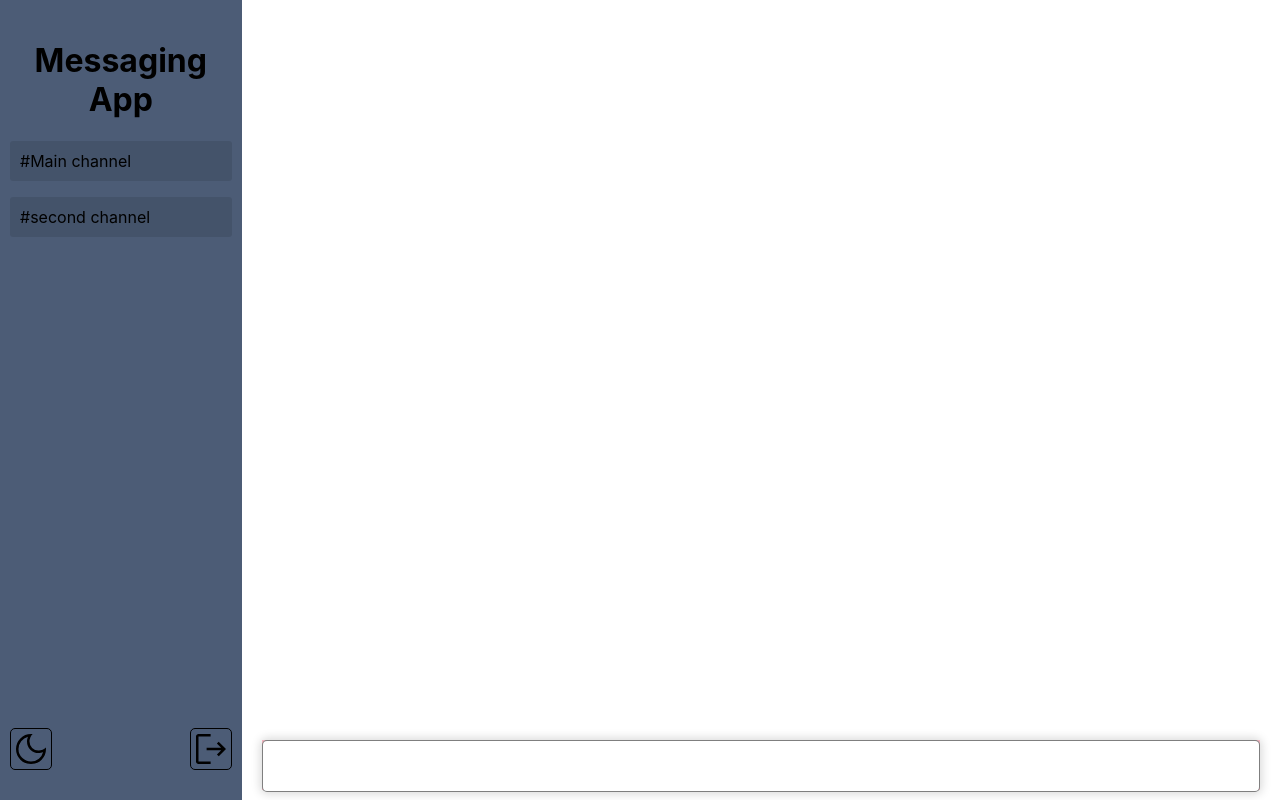
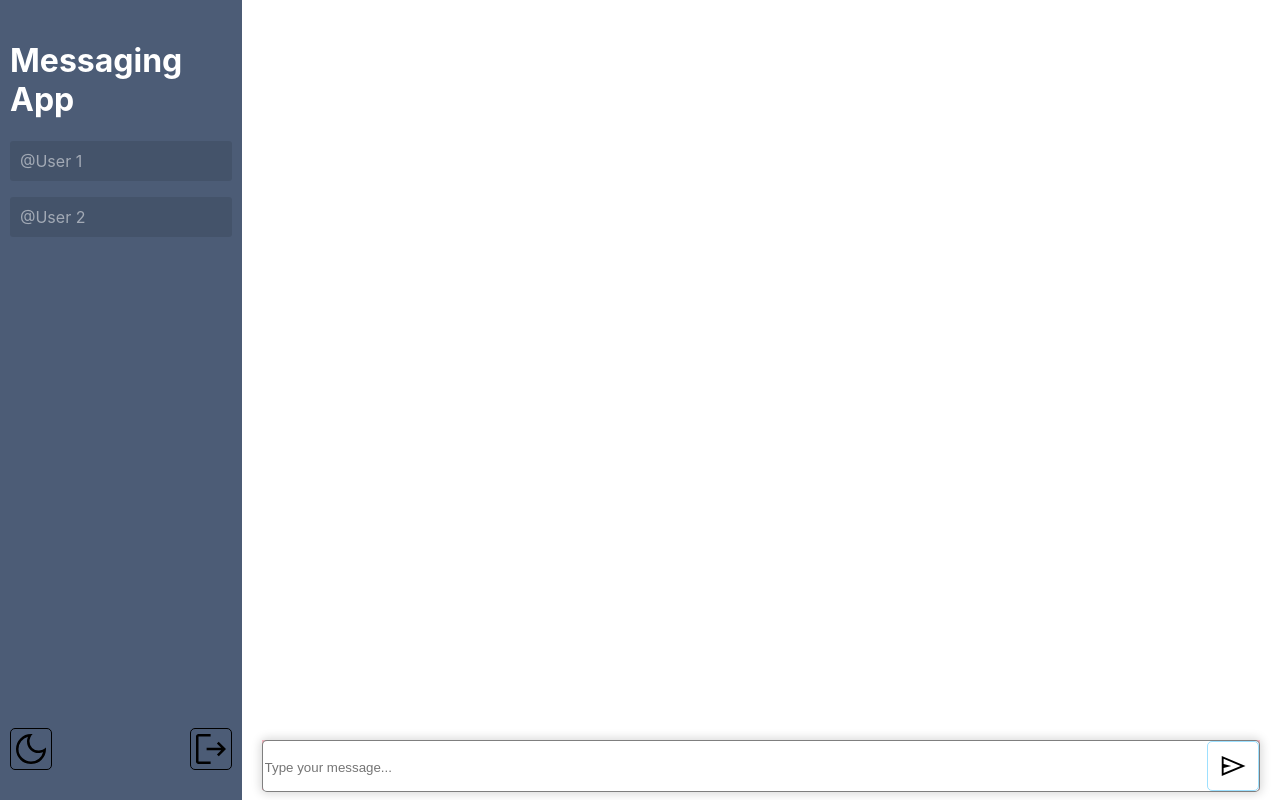
Before and after one commit to chris-base/messaging-app, a React (Create React App) app: page / in a window 1280 px wide. Built offline with nearby package versions, Linux system fonts and the light colour scheme.

Commit message:
added send button/cleaned up sidebar layout

```diff
--- a/src/Components/MessageSendBoxComponent.js
+++ b/src/Components/MessageSendBoxComponent.js
@@ -1,9 +1,28 @@
+import { useState } from "react";
 import "../Styles/MessageSendBoxStyles.css";
 
 const MessageSendBoxComponent = () => {
+  const [messageText, setMessageText] = useState("");
+
+  const prevDef = (e) => {
+    e.preventDefault();
+  };
+
   return (
     <div id='messageSendBoxContainer'>
-      <div></div>
+      <form id='messageForm' onSubmit={prevDef}>
+        <input
+          id='messageInput'
+          type='text'
+          placeholder='Type your message...'
+          onChange={(e) => setMessageText(e.target.value)}
+          input={messageText}
+        />
+      </form>
+
+      <div id='sendMessageButton'>
+        <div id='sendMessageIcon' />
+      </div>
     </div>
   );
 };
--- a/src/Components/SidebarComponent.js
+++ b/src/Components/SidebarComponent.js
@@ -1,7 +1,7 @@
 import "../Styles/SidebarStyles.css";
 
 const SidebarComponent = ({ darkMode, setDarkMode }) => {
-  let channels = ["Main channel", "second channel"];
+  let directMessages = ["User 1", "User 2"];
 
   return (
     <div id='sidebarContainer'>
@@ -10,10 +10,10 @@ const SidebarComponent = ({ darkMode, setDarkMode }) => {
           <h1>Messaging App</h1>
         </div>
 
-        {[...channels].map((channel, index) => {
+        {[...directMessages].map((channel, index) => {
           return (
-            <div id='channelContainer' key={index}>
-              <p id='channelTitle'>#{channel}</p>
+            <div id='directMessageContainer' key={index}>
+              <p id='directMessageName'>@{channel}</p>
             </div>
           );
         })}
--- a/src/Styles/MessageSendBoxStyles.css
+++ b/src/Styles/MessageSendBoxStyles.css
@@ -6,4 +6,37 @@
   border: 1px solid rgba(0, 0, 0, 0.5);
   box-shadow: 0 0 10px 2px rgba(0, 0, 0, 0.15);
   border-radius: 5px;
+  display: flex;
+  justify-content: space-between;
 }
+
+#messageForm {
+  width: 80%;
+  height: 100%;
+}
+
+#messageInput {
+  width: 100%;
+  height: 100%;
+  outline: none;
+  border: none;
+  background-color: transparent;
+}
+
+#sendMessageButton {
+  cursor: pointer;
+  padding: 10px;
+  border-radius: 5px;
+  border: 1px solid rgba(61, 194, 255, 0.5);
+  display: flex;
+  align-items: center;
+}
+
+#sendMessageIcon {
+  width: 30px;
+  height: 30px;
+  background-size: 30px;
+  background-repeat: no-repeat;
+  background-position: center;
+  background-image: url("../../public/send_icon.svg");
+}
--- a/src/Styles/SidebarStyles.css
+++ b/src/Styles/SidebarStyles.css
@@ -13,25 +13,32 @@
 
 #sidebarHeader {
   /* background-color: blue; */
-  /* color: white; */
+  color: white;
+  text-align: left;
+  margin: 0 10px;
 }
 
-#channelContainer {
+#directMessageContainer {
   background-color: rgba(0, 0, 0, 0.1);
   cursor: pointer;
   margin: 0 10px;
   border-radius: 3px;
 }
 
-#channelContainer:hover {
+#directMessageContainer:hover {
   background-color: rgba(0, 0, 0, 0.15);
   outline: 1px solid rgba(54, 231, 255, 0.5);
 }
 
-#channelTitle {
+#directMessageContainer:hover #directMessageName {
+  color: rgba(255, 255, 255, 1);
+}
+
+#directMessageName {
   padding: 10px;
   text-align: left;
   white-space: nowrap;
+  color: rgba(255, 255, 255, 0.5);
 }
 
 #sidebarButtonContainer {
```
Also changed, not shown: public/send_icon.svg (added).
